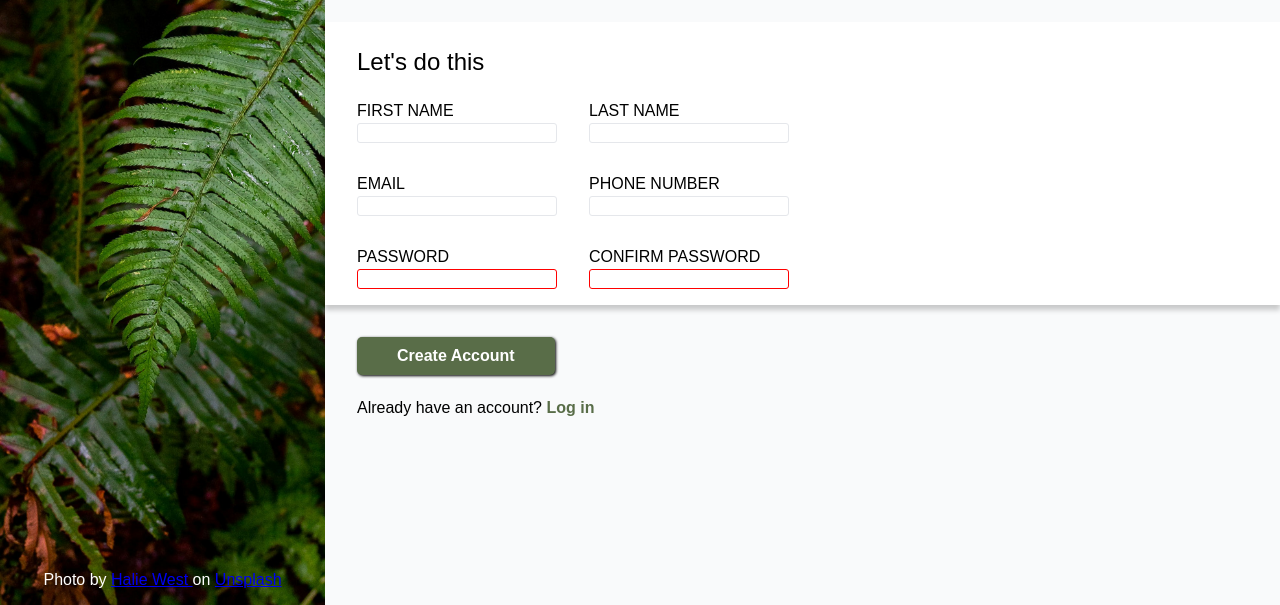
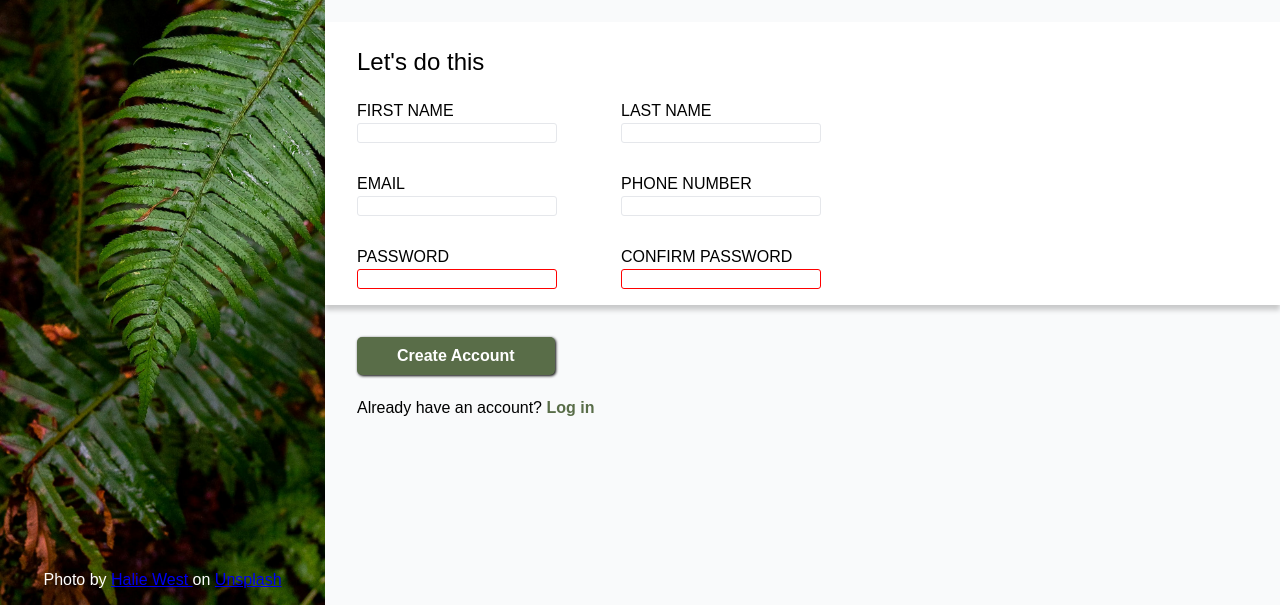
Before and after one commit to asadullahkhann/odin-sign-up-form, a plain HTML site: page index.html in a window 1280 px wide. Shown: the part 300-905 px from the top of the page. Drawn offline with Linux system fonts and the light colour scheme.

Commit message:
Double the column gap in the .input-row

```diff
--- a/styles.css
+++ b/styles.css
@@ -82,7 +82,7 @@ p.phrase-row {
 .input-row {
     display: flex;
     flex-wrap: wrap;
-    column-gap: 32px;
+    column-gap: 64px;
 }
 
 label {
```
